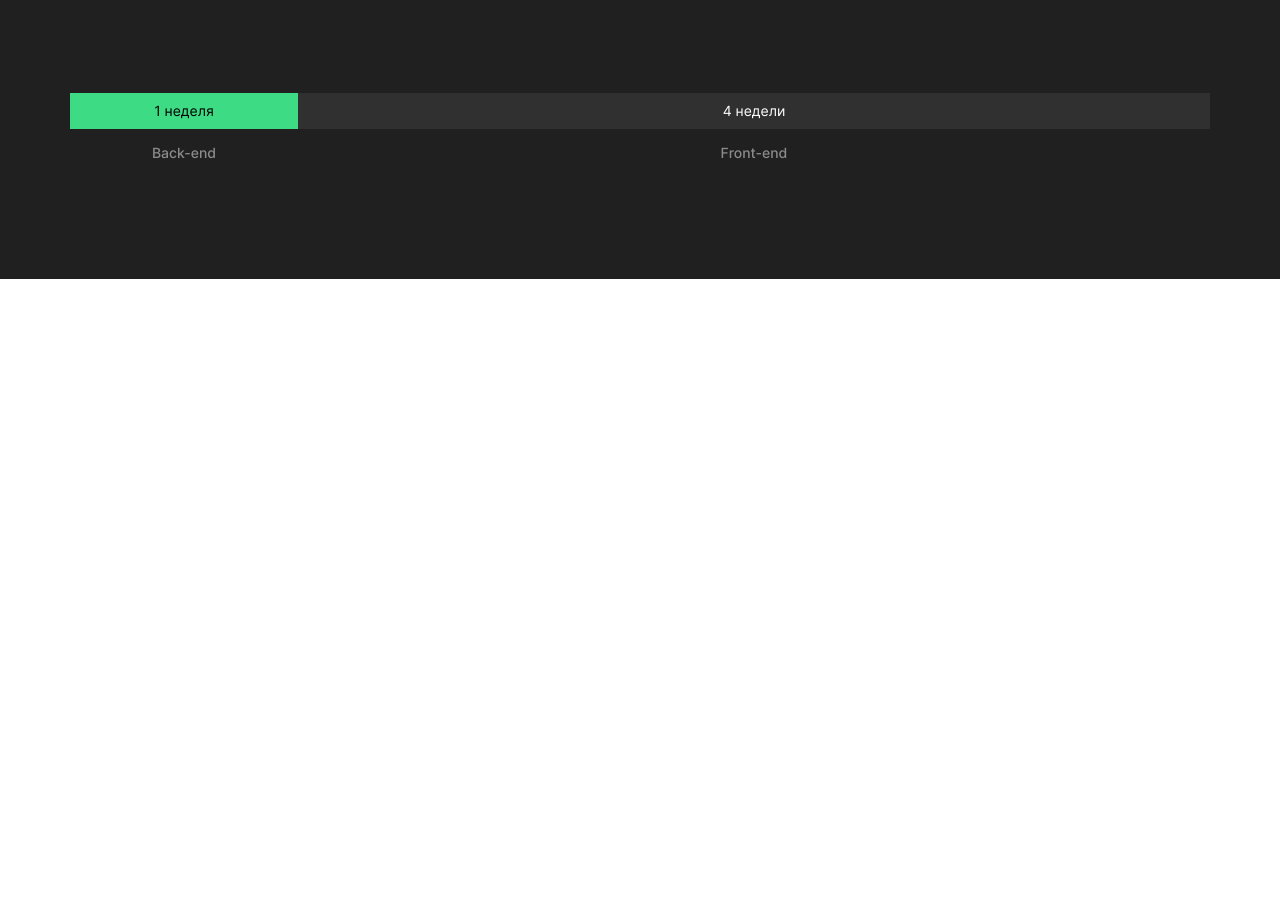
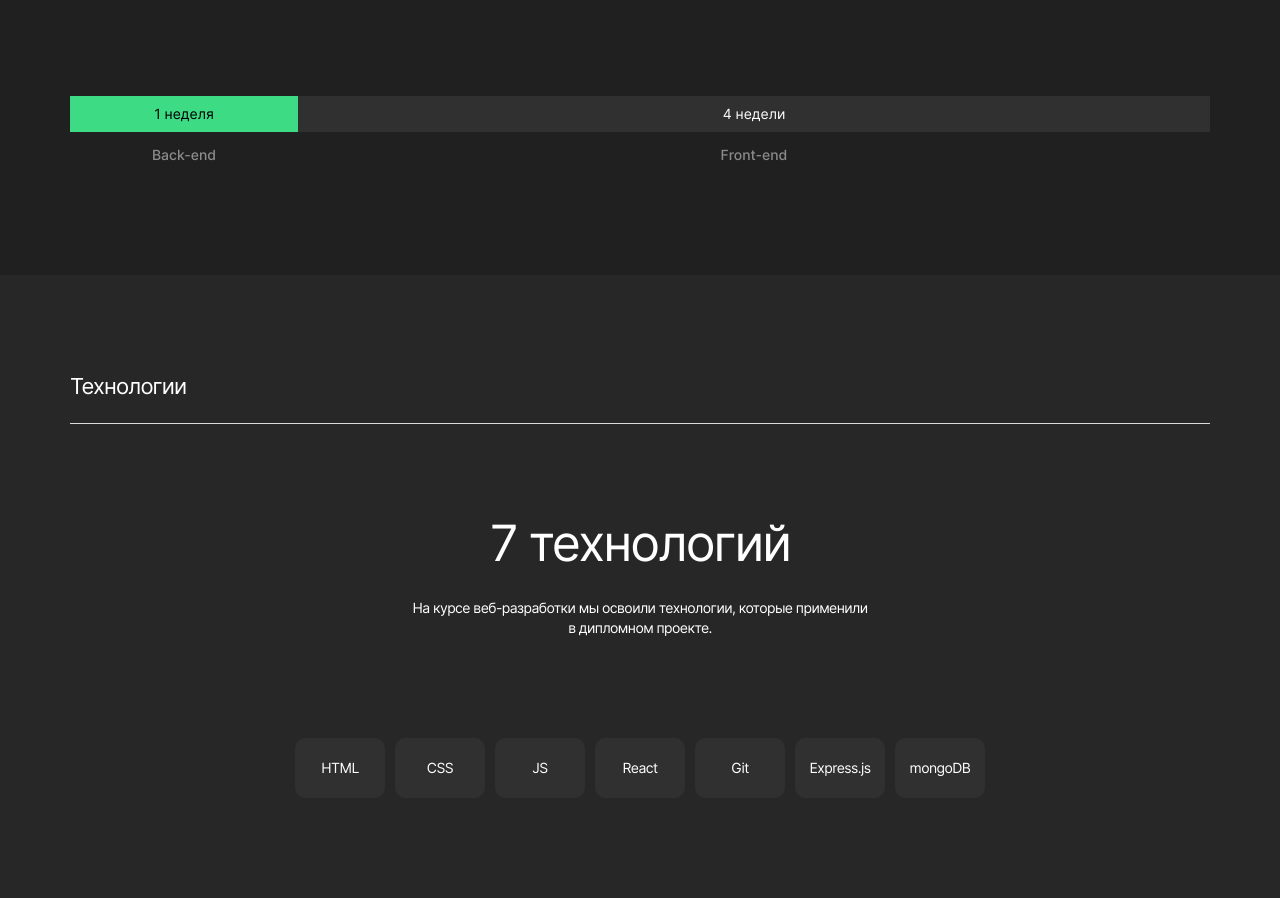
Before and after one commit to Yuliya-Lov/movies-explorer-frontend, a React app: page / in a window 1280 px wide. Shown: the part 920-1818 px from the top of the page. Before the commit the page ends 1199 px from the top, so only its background shows below. Built offline with nearby package versions, Linux system fonts and the light colour scheme; a web font is replaced by a local one.

Commit message:
feat: techs

```diff
--- a/src/components/AboutProject/AboutProject.css
+++ b/src/components/AboutProject/AboutProject.css
@@ -1,5 +1,5 @@
 .about-project {
-  margin: 110px 0 100px 0;
+  margin: 110px 0 95px 0;
   display: flex;
   flex-direction: column;
   align-items: flex-start;
@@ -86,5 +86,5 @@
   color: #8B8B8B;
   font-weight: 500;
   line-height: 1.21;
-  min-height: 50px;
+  min-height: 48px;
 }
--- a/src/components/AboutProject/AboutProject.js
+++ b/src/components/AboutProject/AboutProject.js
@@ -3,7 +3,7 @@ import './AboutProject.css';
 import Title from '../Title/Title';
 import Underline from '../Underline/Underline';
 
-function AboutProject(props) {
+function AboutProject() {
   return (
     <article className='about-project'>
       <Title level={2} size='m' text='О проекте'/>
--- a/src/components/Main/Main.js
+++ b/src/components/Main/Main.js
@@ -3,6 +3,7 @@ import './Main.css';
 import Promo from '../Promo/Promo.js';
 import NavTab from '../NavTab/NavTab.js';
 import AboutProject from '../AboutProject/AboutProject.js';
+import Techs from '../Techs/Techs.js';
 
 function Main(props) {
   return (
@@ -10,6 +11,7 @@ function Main(props) {
       <Promo/>
       <NavTab/>
       <AboutProject/>
+      <Techs/>
     </section>
   );
 }
--- a/src/components/NavTab/NavTab.js
+++ b/src/components/NavTab/NavTab.js
@@ -9,7 +9,7 @@ function NavTab(props) {
           <a href='#' className='project-nav__link'>О проекте</a>
         </li>
         <li className='project-nav__item'>
-          <a href='#' className='project-nav__link'>Технологии</a>
+          <a href='#techs' className='project-nav__link'>Технологии</a>
         </li>
         <li className='project-nav__item'>
           <a href='#' className='project-nav__link'>Студент</a>
--- /dev/null
+++ b/src/components/Techs/Techs.css
@@ -0,0 +1,62 @@
+.techs {
+  background: #272727;
+  width: 100%;
+  display: flex;
+  flex-direction: column;
+  align-items: center;
+}
+
+.techs__container {
+  box-sizing: border-box;
+  padding: 100px 0;
+  max-width: 1140px;
+  width: calc(100% - 140px);
+  width: 100%;
+  display: flex;
+  flex-direction: column;
+  align-items: flex-start;
+}
+
+.techs__info {
+  margin-top: 90px;
+  width: 100%;
+  display: flex;
+  flex-direction: column;
+  align-items: center;
+}
+
+.techs__about {
+  margin: 26px 0 0 0;
+  padding: 0;
+  text-align: center;
+  font-size: 14px;
+  font-weight: 400;
+  line-height: 1.43;
+  letter-spacing: -0.56px;
+  max-width: 460px;
+}
+
+.techs__list {
+  list-style: none;
+  margin: 100px 0 0 0;
+  padding: 0;
+  display: flex;
+  justify-content: center;
+  gap: 10px;
+  align-items: center;
+}
+
+.techs__item {
+  margin: 0;
+  padding: 0;
+  border-radius: 10px;
+  background: #303030;
+  display: flex;
+  align-items: center;
+  justify-content: center;
+  width: 90px;
+  min-height: 60px;
+  font-size: 14px;
+  font-weight: 400;
+  letter-spacing: -0.56px;
+}
--- /dev/null
+++ b/src/components/Techs/Techs.js
@@ -0,0 +1,30 @@
+import React from 'react';
+import './Techs.css';
+import Title from '../Title/Title';
+import Underline from '../Underline/Underline';
+
+function Techs(props) {
+  return (
+    <article className='techs' id='techs'>
+      <div className='techs__container'>
+        <Title level={2} size='m' text='Технологии' />
+        <Underline type='light' />
+        <div className='techs__info'>
+          <Title level={3} size='xl' text='7 технологий' />
+          <p className='techs__about'>На курсе веб-разработки мы освоили технологии, которые применили в дипломном проекте.</p>
+          <ul className='techs__list'>
+            <li className='techs__item'>HTML</li>
+            <li className='techs__item'>CSS</li>
+            <li className='techs__item'>JS</li>
+            <li className='techs__item'>React</li>
+            <li className='techs__item'>Git</li>
+            <li className='techs__item'>Express.js</li>
+            <li className='techs__item'>mongoDB</li>
+          </ul>
+        </div>
+      </div>
+    </article>
+  );
+}
+
+export default Techs;
--- a/src/components/Underline/Underline.css
+++ b/src/components/Underline/Underline.css
@@ -8,7 +8,7 @@
 }
 
 .underline_type_light {
-  margin-top: 23px;
+  margin-top: 26px;
   border-top: 1px solid #DADADA;
 }
 
```
Also changed, not shown: src/components/AboutMe/AboutMe.js (added, +14 -0 lines), src/components/Paragraph/Paragraph.css (deleted, +0 -9 lines), src/components/Paragraph/Paragraph.js (deleted, +0 -10 lines), src/components/AboutMe/AboutMe.css (added).
